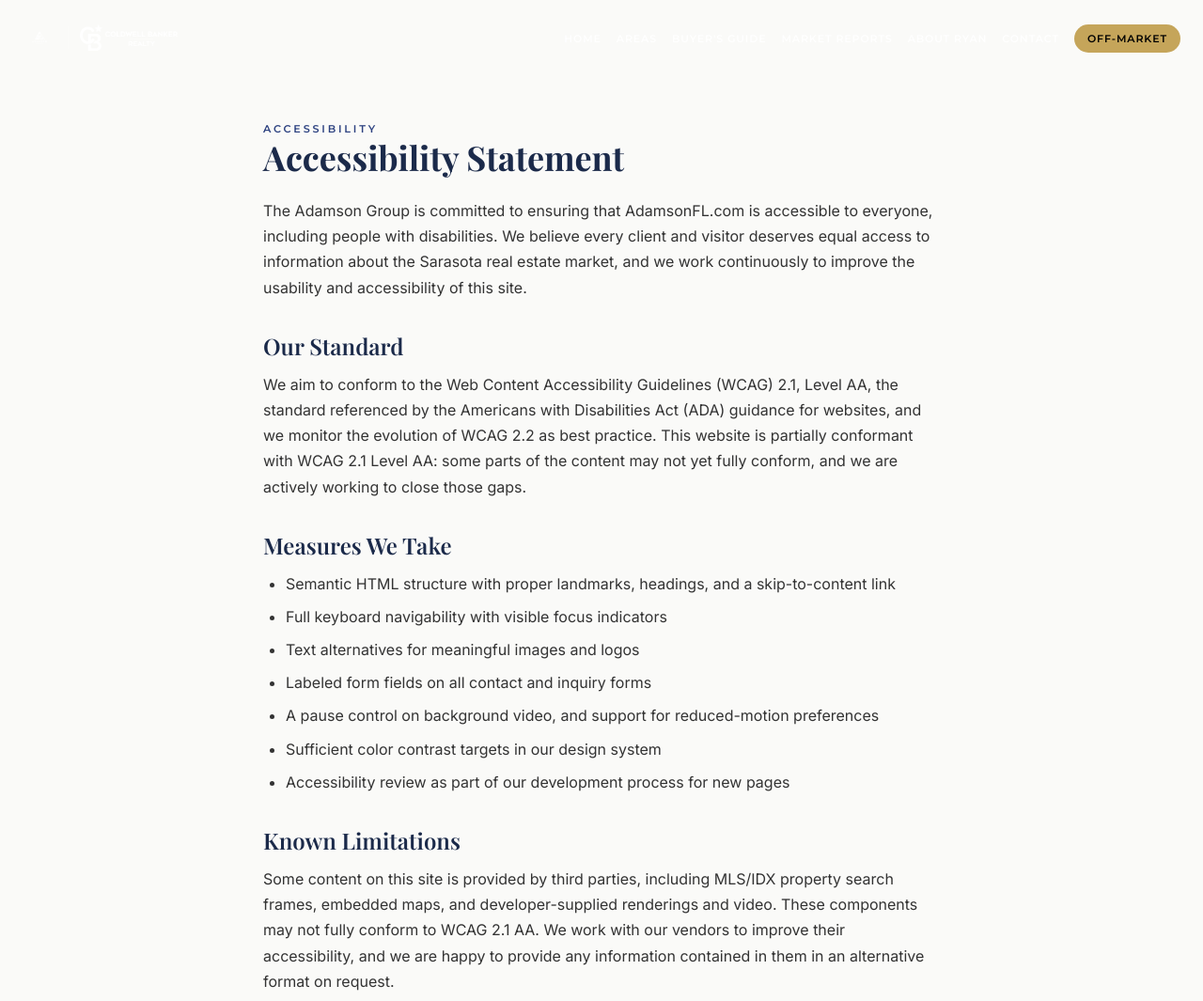
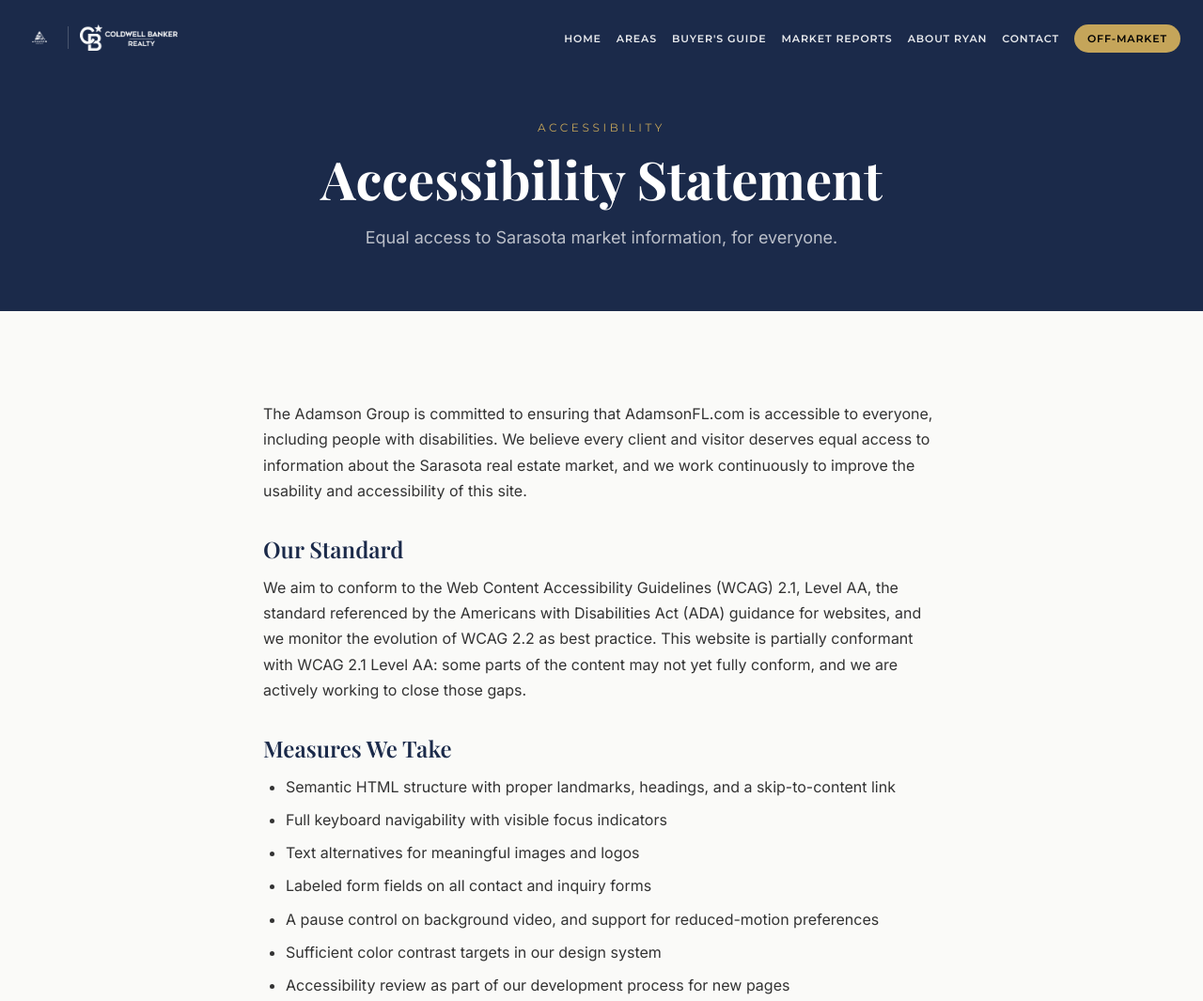
Before and after one commit to Bonesbot/adamson-website, an Astro site: page /accessibility in a window 1280 px wide. Shown: the top 1065 px of the page at 94% size. Built offline with nearby package versions, Linux system fonts and the light colour scheme; Astro itself is replaced by a stand-in of ours.

Commit message:
a11y: navy hero band on /accessibility so fixed header stays legible (match site page pattern)

```diff
--- a/src/pages/accessibility.astro
+++ b/src/pages/accessibility.astro
@@ -6,11 +6,23 @@ const description =
 ---
 
 <BaseLayout title="Accessibility Statement" description={description}>
-  <section class="pt-32 pb-20 bg-warm-white">
+
+  <!-- Hero -->
+  <section class="relative pt-32 pb-16">
+    <div class="absolute inset-0" style="background-color: var(--color-navy);" />
+    <div class="relative z-10 container text-center">
+      <p class="font-accent text-xs uppercase tracking-[0.3em] text-[var(--color-gold)] mb-3">
+        Accessibility
+      </p>
+      <h1 class="font-display text-white mb-4">Accessibility Statement</h1>
+      <p class="text-lg text-white/70 max-w-xl mx-auto">
+        Equal access to Sarasota market information, for everyone.
+      </p>
+    </div>
+  </section>
+
+  <section class="section bg-warm-white">
     <div class="container" style="max-width: 48rem; color: #333333;">
-      <p class="section-label text-cbgl-blue">Accessibility</p>
-      <h1 class="font-display text-4xl font-bold mb-6 text-navy">Accessibility Statement</h1>
-
       <p class="mb-4">
         The Adamson Group is committed to ensuring that AdamsonFL.com is accessible to everyone,
         including people with disabilities. We believe every client and visitor deserves equal
```
